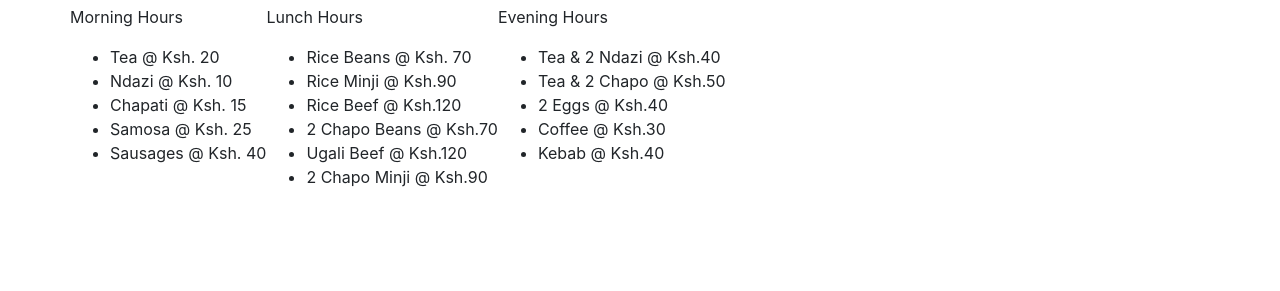
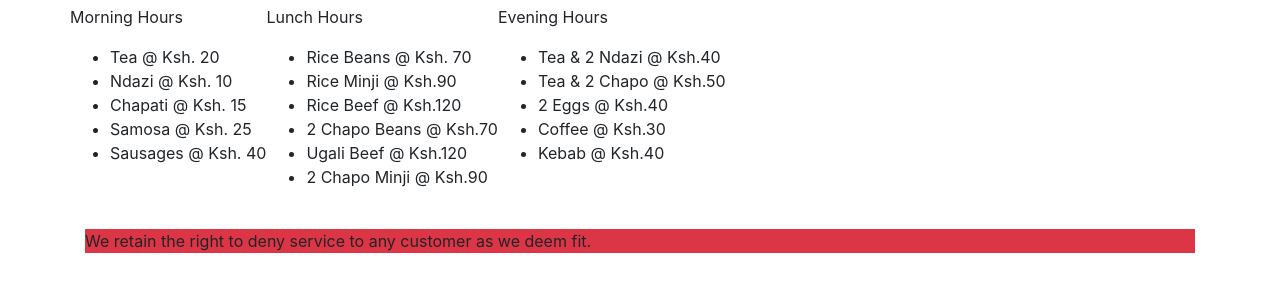
Before and after one commit to hbk93/catering, a plain HTML site: page index.html in a window 1280 px wide. Shown: the part 417-708 px from the top of the page. Drawn offline with Linux system fonts and the light colour scheme.

Commit message:
add helper class

```diff
--- a/index.html
+++ b/index.html
@@ -50,6 +50,8 @@
         </ul>
       </div>
     </div>
+    <br>
+    <p class="bg-danger">We retain the right to deny service to any customer as we deem fit.</p>
   </div>
 </body>
 </html>
```
